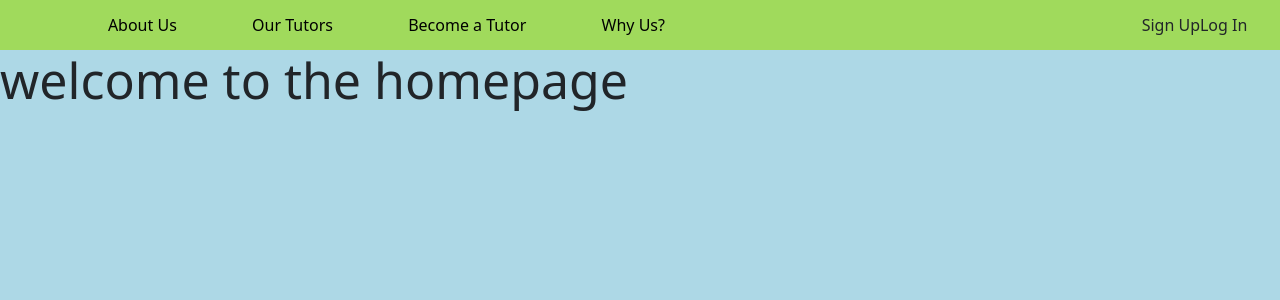
After one commit to mariyatur27/New-Compass-Website---Django, a Django app: page /home-tutors/ in a window 1280 px wide. The commit adds this page. Shown: the top 300 px of the page. Run offline with Django 4.2, Linux system fonts and the light colour scheme.

Commit message:
making seperate menus for students and tutors

```diff
--- a/main/static/css/main/homePage.css
+++ /dev/null
@@ -1,3 +0,0 @@
-h1 {
-    font-size: 50px;
-}
--- /dev/null
+++ b/main/static/css/main/homePage_tutor.css
@@ -0,0 +1,21 @@
+h1 {
+    font-size: 50px;
+}
+nav#main-navbar {
+    display: flex;
+    background-color: #a0da5c;
+    padding: 1%;
+    justify-content: center;
+}
+#main-navbar a {
+    text-decoration: none;
+    margin-left: 6%;
+    color: black;
+}
+li.navarb-item {
+    list-style: none;
+}
+.uc {
+    display: flex;
+    padding-left: 38%;
+}
--- a/main/templates/base/base.html
+++ b/main/templates/base/base.html
@@ -12,6 +12,14 @@
         {% endblock %}
     </head>
     <body>
+        <header>
+            {% block navbar %}
+            <nav id="main-navbar">
+                <a href=""><li>Home</li></a>
+                <a href=""><li>About Us</li></a>
+            </nav>
+            {% endblock %}
+        </header>
         <div id="content", name="content">
             {% block content %}
                 <h1> page content not available</h1>
--- /dev/null
+++ b/main/templates/main/homePage_tutors.html
@@ -0,0 +1,31 @@
+{% extends 'base/base.html' %}
+{% load static %}
+
+{% block title %}
+    home
+{% endblock %}
+
+{% block css %}
+    <link rel="stylesheet" href="{% static 'css/main/homePage_tutor.css' %}">
+{% endblock %}
+
+{% block navbar %}
+    <nav id="main-navbar">
+        <a href=""><li class="navarb-item">About Us</li></a>
+        <a href=""><li class="navarb-item">Our Tutors</li></a>
+        <a href=""><li class="navarb-item">Become a Tutor</li></a>
+        <a href=""><li class="navarb-item">Why Us?</li></a>
+        <div class="uc">
+            <li class="navarb-item uc-it" id="tutor-signup">Sign Up</li>
+            <li class="navarb-item uc-it" id="tutor-login">Log In</li>
+        </div>
+    </nav>
+{% endblock %}
+
+{% block content %}
+    <h1>welcome to the homepage</h1>
+{% endblock %}
+
+{% block js %}
+    <script src="{% static 'js/main/homePage.js' %}"></script>
+{% endblock %}
--- a/main/urls.py
+++ b/main/urls.py
@@ -3,6 +3,6 @@ from django.urls import path, include
 from . import views
 
 urlpatterns = [
-    path('home/', views.homePage, name="homePage"),
-    path('about-us/', views.aboutUs, name="aboutUs"),
+    path('home-tutors/', views.homePage_tutors, name="homePage_tutors"),
+    path('home-students/', views.homePage_students, name="homePage_students"),
 ]
--- a/main/views.py
+++ b/main/views.py
@@ -4,9 +4,9 @@ from django.http import HttpResponse
 
 # Create your views here.
 
-def homePage(response):
-    return render(response, "main/homePage.html", {})
+def homePage_tutors(response):
+    return render(response, "main/homePage_tutors.html", {})
 
 
-def aboutUs(response):
-    return render(response, "main/aboutUs.html", {})
+def homePage_students(response):
+    return render(response, "main/homePage_students.html", {})
```
Also changed, not shown: main/static/css/main/homePage_students.css (added, +21 -0 lines), main/templates/main/aboutUs.html (deleted, +0 -18 lines), main/templates/main/homePage.html (deleted, +0 -18 lines), main/templates/main/homePage_students.html (added, +34 -0 lines), db.sqlite3, main/static/css/main/aboutUs.css (deleted).
